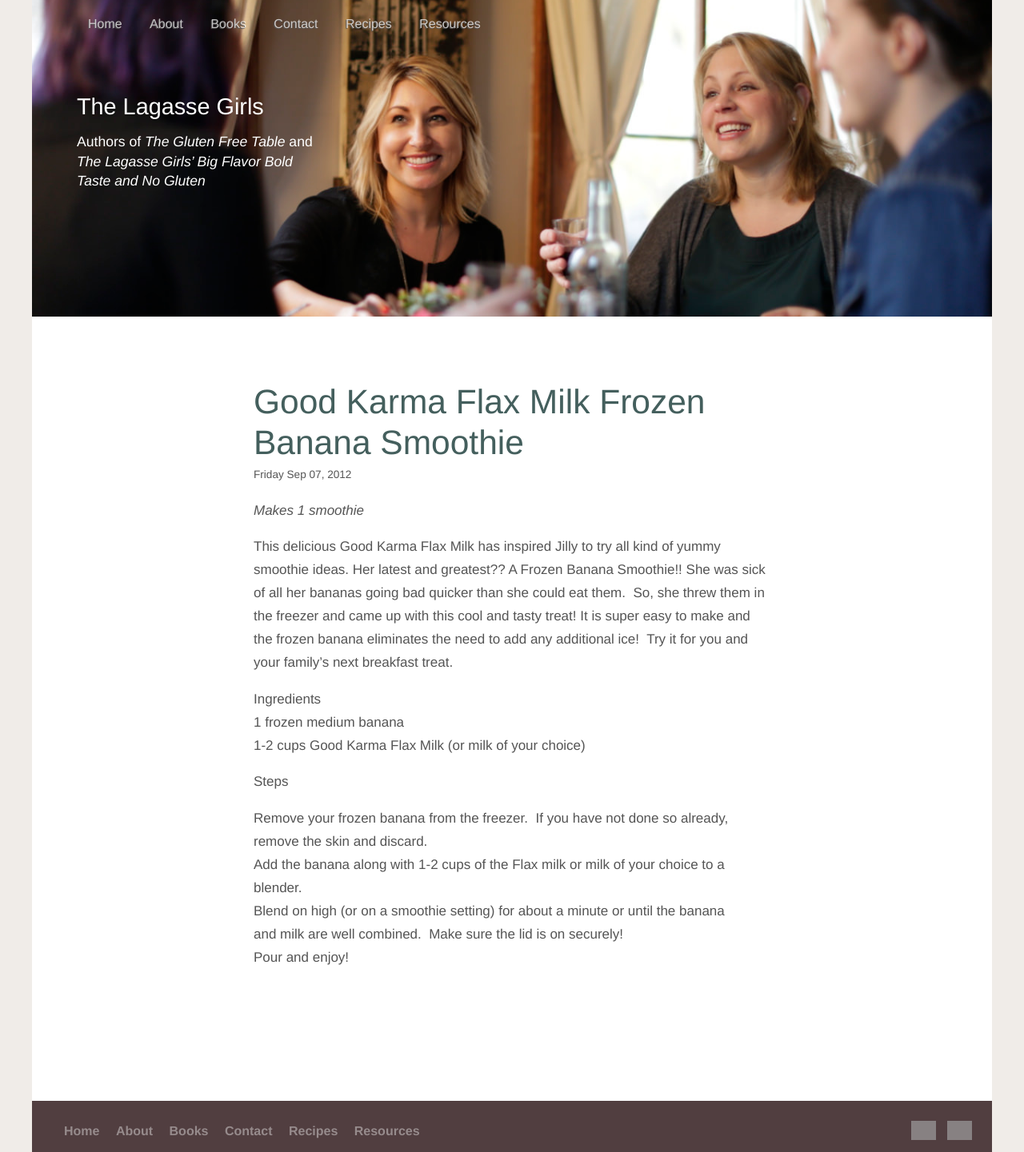
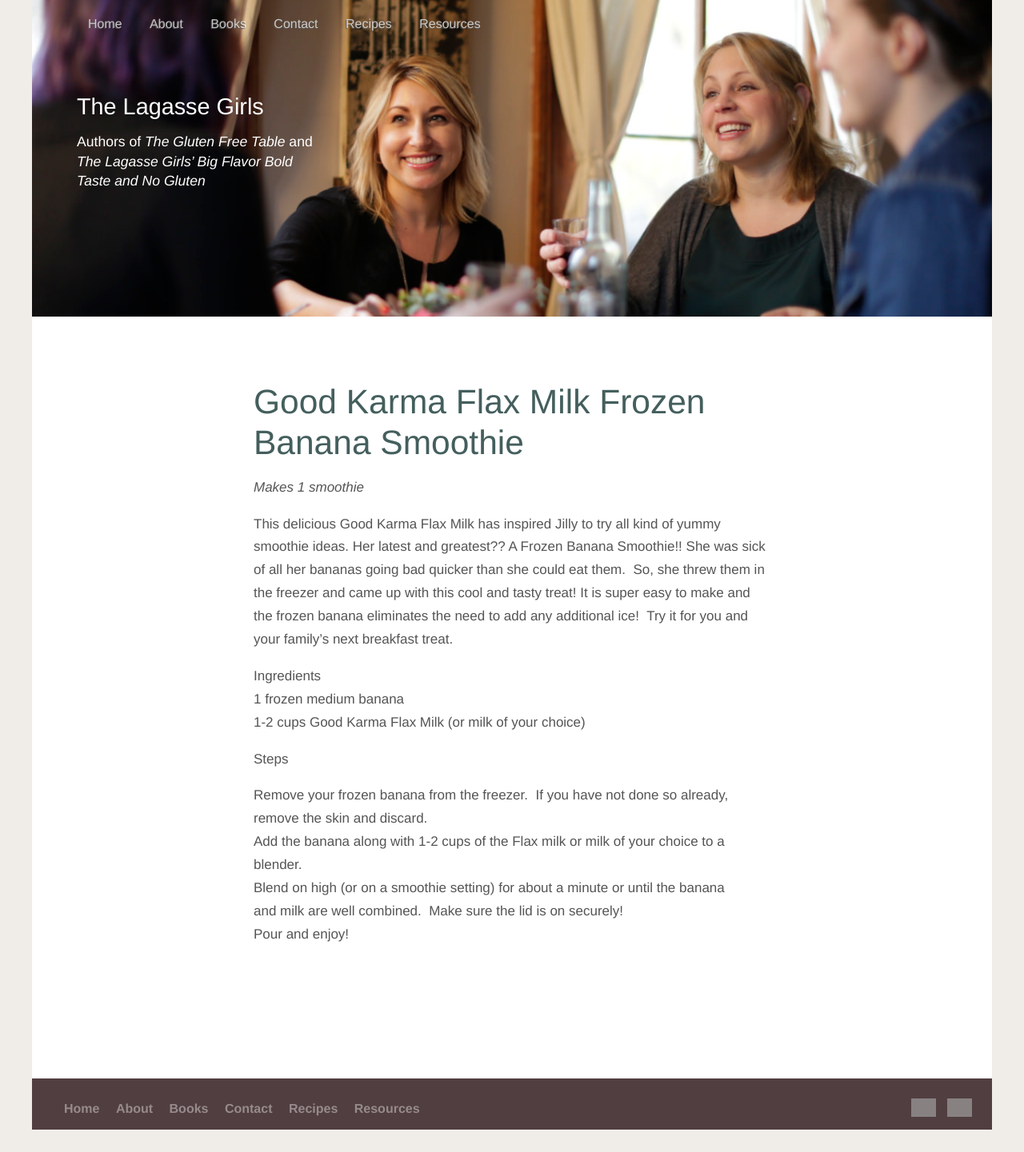
Before and after one commit to sonnetmedia/lagassegirls.com, a Jekyll site: the page built from _posts/2012-09-07-good-karma-flax-milk-frozen-banana-smoothie.md, in a window 1280 px wide. Shown: the whole page at 80% size. Built offline with Jekyll 4.4.1, drawn with Linux system fonts in a browser that asks for light colours; after the commit the page ends 1413 px from its top, so only the background shows below that; grey boxes are pictures that could not be loaded.

Commit message:
remove date from posts
Signed-off-by: budparr <budparr@sonnetmedia.net>

```diff
--- a/_includes/articles/article.html
+++ b/_includes/articles/article.html
@@ -23,13 +23,7 @@
       {{page.subtitle}}
     </h2>
     {% endif %}
-    {% if page.date %}
-      <time class='date' datetime="{{ page.date | date:'%Y-%m-%d' }}">
-        <small>
-          {{ page.date | date:'%A %b %d, %Y' }}
-        </small>
-      </time>
-    {% endif %}
+
 
 
 
```
